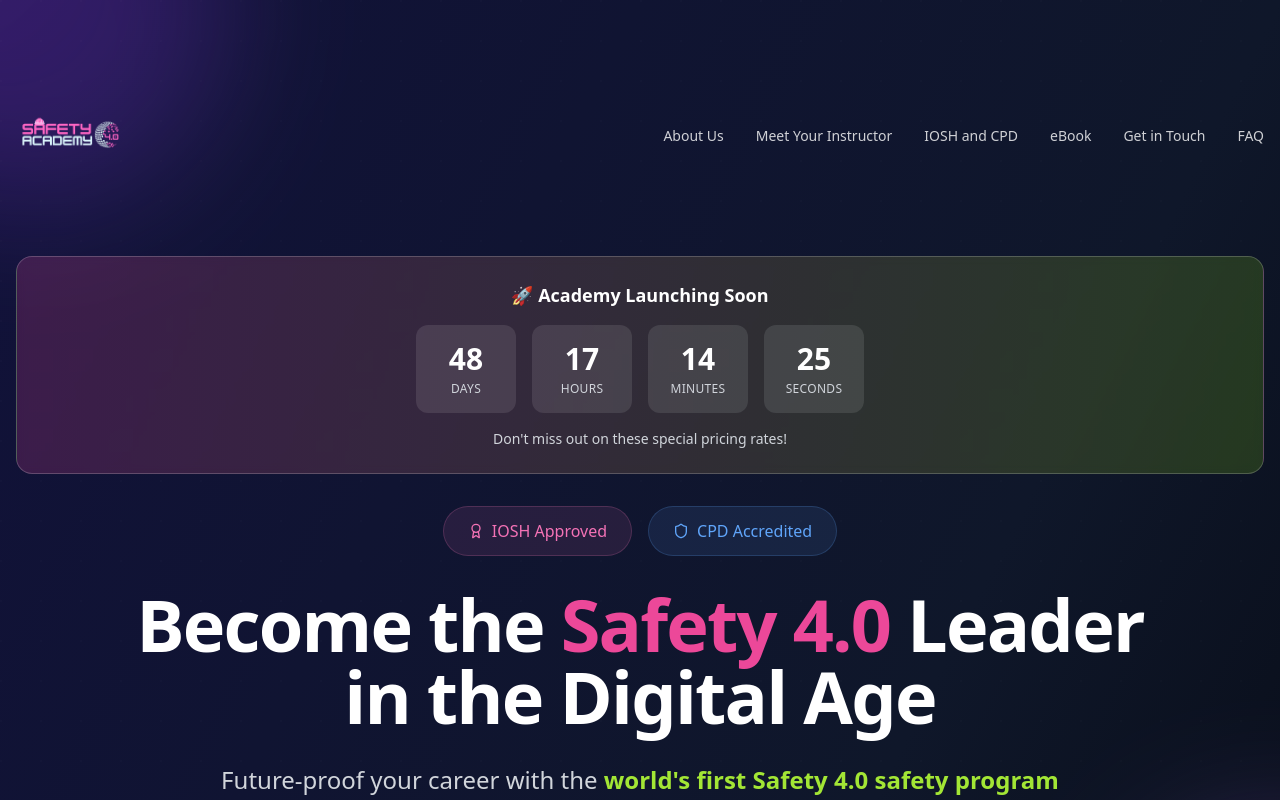
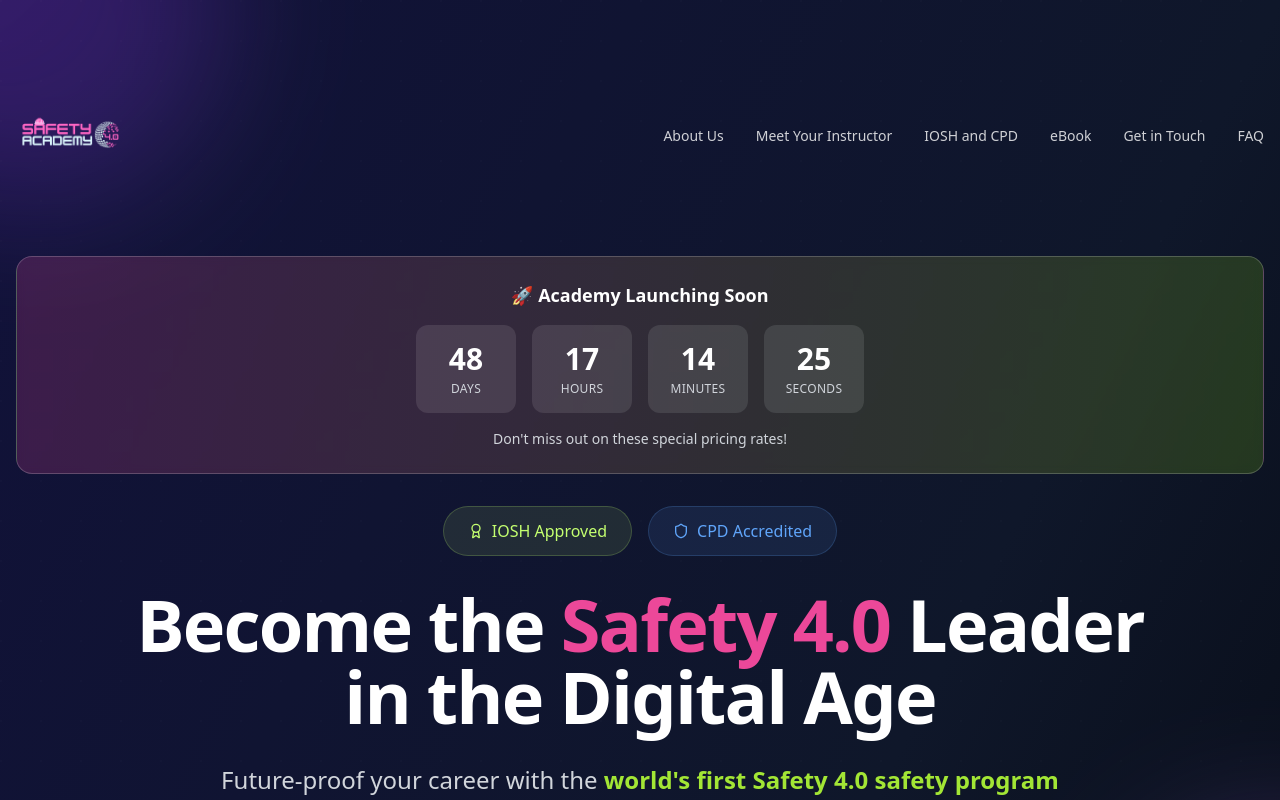
Before and after one commit to lucasdomingues19/safety4-lead-future, a React (Vite) app: page / in a window 1280 px wide. Shown: the top 800 px of the page. Built offline with nearby package versions, Linux system fonts and the light colour scheme.

Commit message:
Change color to lime green

```diff
--- a/src/components/HeroSection.tsx
+++ b/src/components/HeroSection.tsx
@@ -131,7 +131,7 @@ export const HeroSection = () => {
         <div className="text-center max-w-6xl mx-auto">
           {/* Badges */}
           <div className="flex items-center justify-center gap-4 mb-8 flex-wrap">
-            <div className="inline-flex items-center space-x-2 text-pink-400 font-medium bg-pink-400/10 px-6 py-3 rounded-full border border-pink-400/20">
+            <div className="inline-flex items-center space-x-2 text-primary font-medium bg-primary/10 px-6 py-3 rounded-full border border-primary/20">
               <Award className="w-4 h-4" />
               <span>IOSH Approved</span>
             </div>
```
